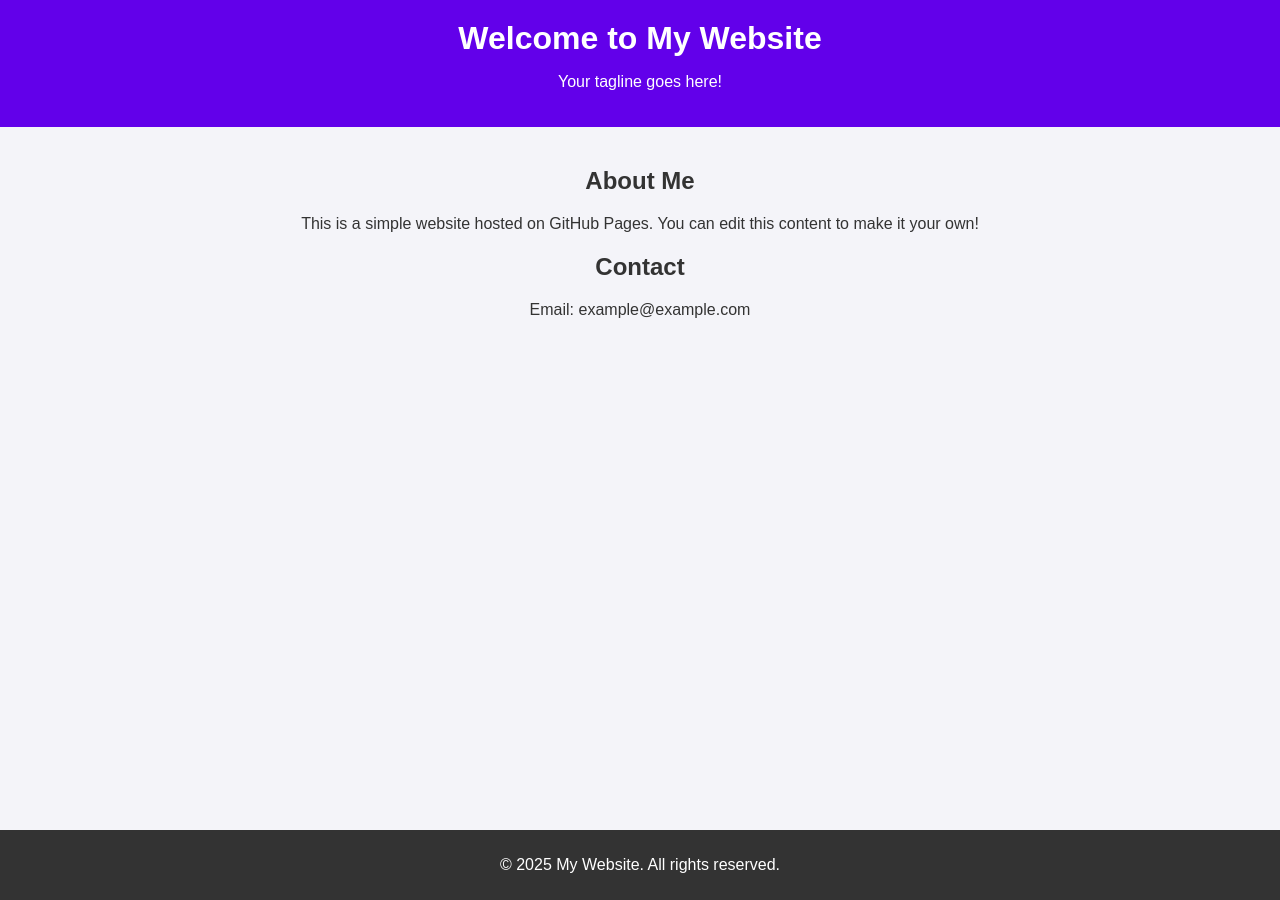
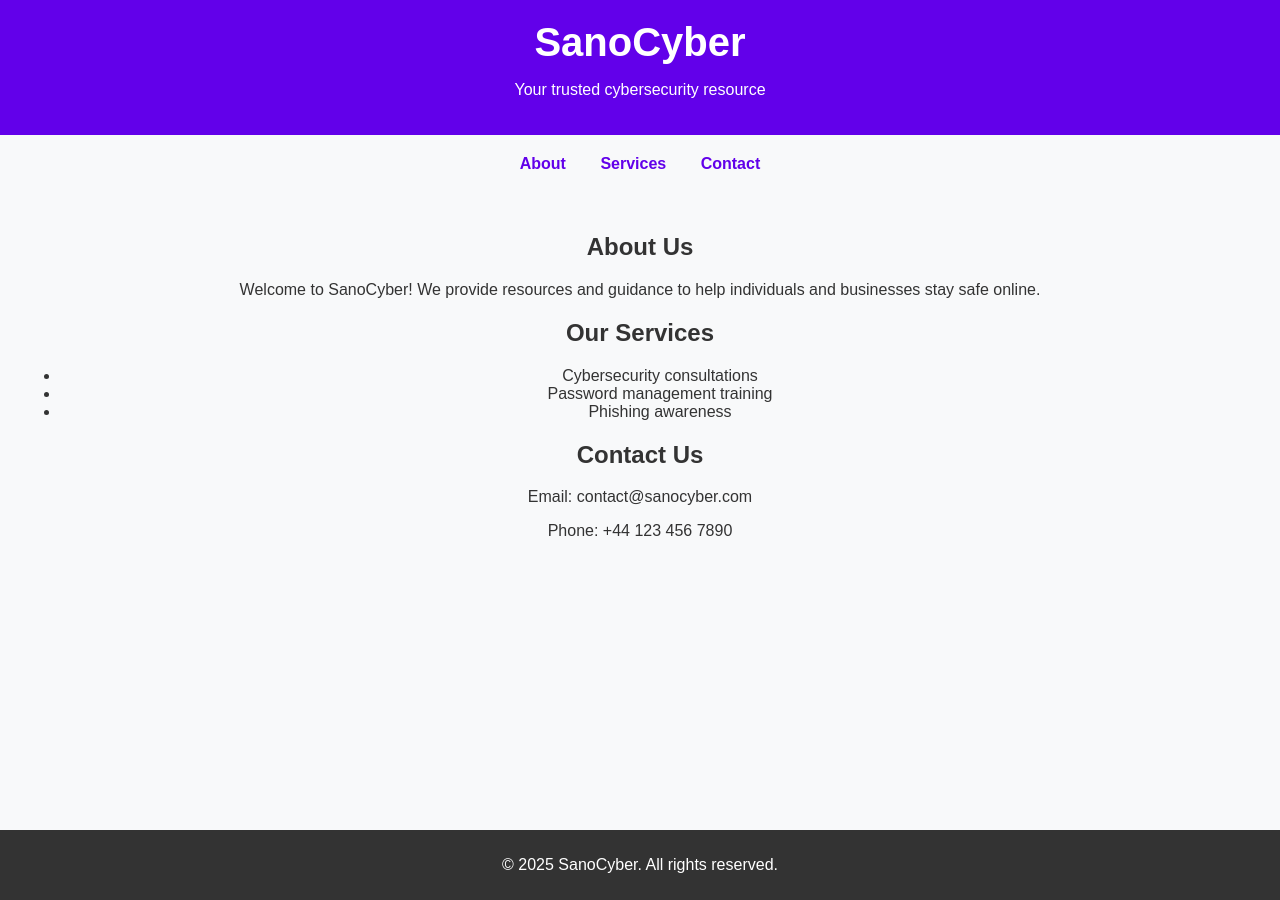
Before and after one commit to SanoCyber/SanoCyber, a Jekyll site: the page index.html, which Jekyll copies as it is, in a window 1280 px wide. Built offline with Jekyll 4.4.1, drawn with Linux system fonts in a browser that asks for light colours.

Commit message:
Update index.html

```diff
--- a/index.html
+++ b/index.html
@@ -3,30 +3,46 @@
 <head>
     <meta charset="UTF-8">
     <meta name="viewport" content="width=device-width, initial-scale=1.0">
-    <title>Welcome to My Website</title>
+    <title>SanoCyber</title>
     <style>
         body {
             font-family: Arial, sans-serif;
             margin: 0;
             padding: 0;
-            background-color: #f4f4f9;
+            background-color: #f8f9fa;
             color: #333;
-            text-align: center;
         }
         header {
             background-color: #6200ea;
-            color: white;
+            color: #fff;
             padding: 20px 0;
+            text-align: center;
         }
         header h1 {
             margin: 0;
+            font-size: 2.5em;
+        }
+        nav {
+            margin: 20px 0;
+            text-align: center;
+        }
+        nav a {
+            color: #6200ea;
+            text-decoration: none;
+            margin: 0 15px;
+            font-weight: bold;
+        }
+        nav a:hover {
+            text-decoration: underline;
         }
         main {
             padding: 20px;
+            text-align: center;
         }
         footer {
             background-color: #333;
-            color: white;
+            color: #fff;
+            text-align: center;
             padding: 10px 0;
             position: fixed;
             bottom: 0;
@@ -36,17 +52,35 @@
 </head>
 <body>
     <header>
-        <h1>Welcome to My Website</h1>
-        <p>Your tagline goes here!</p>
+        <h1>SanoCyber</h1>
+        <p>Your trusted cybersecurity resource</p>
     </header>
+    <nav>
+        <a href="#about">About</a>
+        <a href="#services">Services</a>
+        <a href="#contact">Contact</a>
+    </nav>
     <main>
-        <h2>About Me</h2>
-        <p>This is a simple website hosted on GitHub Pages. You can edit this content to make it your own!</p>
-        <h2>Contact</h2>
-        <p>Email: example@example.com</p>
+        <section id="about">
+            <h2>About Us</h2>
+            <p>Welcome to SanoCyber! We provide resources and guidance to help individuals and businesses stay safe online.</p>
+        </section>
+        <section id="services">
+            <h2>Our Services</h2>
+            <ul>
+                <li>Cybersecurity consultations</li>
+                <li>Password management training</li>
+                <li>Phishing awareness</li>
+            </ul>
+        </section>
+        <section id="contact">
+            <h2>Contact Us</h2>
+            <p>Email: contact@sanocyber.com</p>
+            <p>Phone: +44 123 456 7890</p>
+        </section>
     </main>
     <footer>
-        <p>&copy; 2025 My Website. All rights reserved.</p>
+        <p>&copy; 2025 SanoCyber. All rights reserved.</p>
     </footer>
 </body>
 </html>
```
